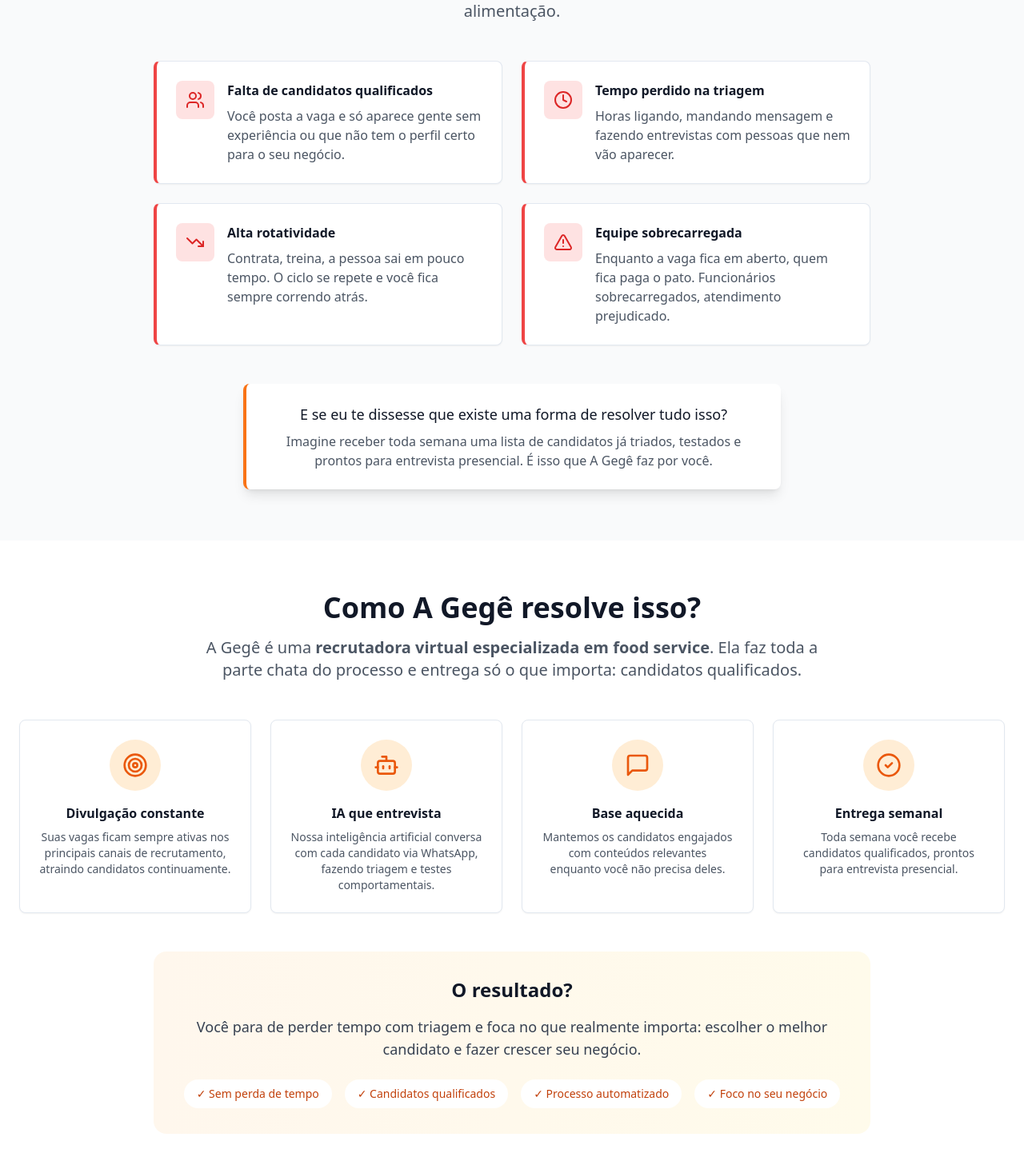
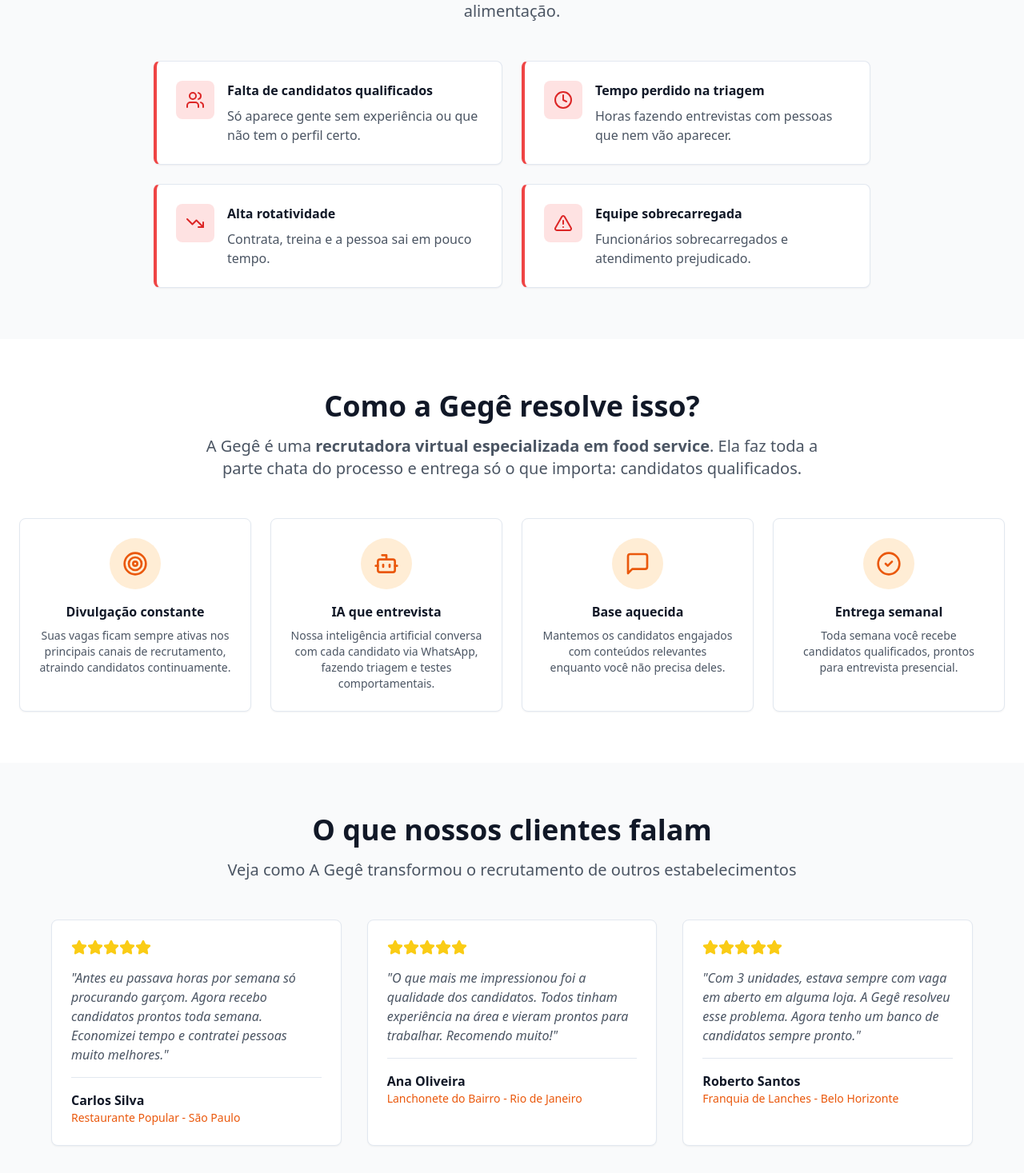
Before and after one commit to luaracunha/gege-food-match, a React (Vite) app: page / in a window 1280 px wide. Shown: the part 983-2450 px from the top of the page at 80% size. Built offline with nearby package versions, Linux system fonts and the light colour scheme.

Commit message:
Refactor: Improve LP content and structure
- Removed redundant text.
- Shortened problem descriptions.
- Changed "A Gegê" to "a Gegê" in the solution section.
- Updated the final CTA.
- Ensured correct capitalization.

```diff
--- a/src/components/ProblemSection.tsx
+++ b/src/components/ProblemSection.tsx
@@ -7,22 +7,22 @@ export const ProblemSection = () => {
     {
       icon: Users,
       title: "Falta de candidatos qualificados",
-      description: "Você posta a vaga e só aparece gente sem experiência ou que não tem o perfil certo para o seu negócio."
+      description: "Só aparece gente sem experiência ou que não tem o perfil certo."
     },
     {
       icon: Clock,
       title: "Tempo perdido na triagem",
-      description: "Horas ligando, mandando mensagem e fazendo entrevistas com pessoas que nem vão aparecer."
+      description: "Horas fazendo entrevistas com pessoas que nem vão aparecer."
     },
     {
       icon: TrendingDown,
       title: "Alta rotatividade",
-      description: "Contrata, treina, a pessoa sai em pouco tempo. O ciclo se repete e você fica sempre correndo atrás."
+      description: "Contrata, treina e a pessoa sai em pouco tempo."
     },
     {
       icon: AlertTriangle,
       title: "Equipe sobrecarregada",
-      description: "Enquanto a vaga fica em aberto, quem fica paga o pato. Funcionários sobrecarregados, atendimento prejudicado."
+      description: "Funcionários sobrecarregados e atendimento prejudicado."
     }
   ];
 
@@ -55,17 +55,6 @@ export const ProblemSection = () => {
             </Card>
           ))}
         </div>
-
-        <div className="text-center mt-12">
-          <div className="bg-white p-6 rounded-lg shadow-lg max-w-2xl mx-auto border-l-4 border-l-orange-500">
-            <p className="text-lg font-medium text-gray-900 mb-2">
-              E se eu te dissesse que existe uma forma de resolver tudo isso?
-            </p>
-            <p className="text-gray-600">
-              Imagine receber toda semana uma lista de candidatos já triados, testados e prontos para entrevista presencial. É isso que A Gegê faz por você.
-            </p>
-          </div>
-        </div>
       </div>
     </section>
   );
--- a/src/components/SolutionSection.tsx
+++ b/src/components/SolutionSection.tsx
@@ -31,7 +31,7 @@ export const SolutionSection = () => {
       <div className="container mx-auto px-6">
         <div className="text-center mb-12">
           <h2 className="text-3xl md:text-4xl font-bold text-gray-900 mb-4">
-            Como A Gegê resolve isso?
+            Como a Gegê resolve isso?
           </h2>
           <p className="text-xl text-gray-600 max-w-3xl mx-auto">
             A Gegê é uma <strong>recrutadora virtual especializada em food service</strong>.
@@ -39,7 +39,7 @@ export const SolutionSection = () => {
           </p>
         </div>
 
-        <div className="grid md:grid-cols-2 lg:grid-cols-4 gap-6 mb-12">
+        <div className="grid md:grid-cols-2 lg:grid-cols-4 gap-6">
           {features.map((feature, index) => (
             <Card key={index} className="text-center hover:shadow-lg transition-shadow animate-fadeInUp">
               <CardContent className="p-6">
@@ -52,23 +52,6 @@ export const SolutionSection = () => {
             </Card>
           ))}
         </div>
-
-        <div className="bg-gradient-to-r from-orange-50 to-amber-50 p-8 rounded-2xl max-w-4xl mx-auto">
-          <div className="text-center">
-            <h3 className="text-2xl font-bold text-gray-900 mb-4">
-              O resultado?
-            </h3>
-            <p className="text-lg text-gray-700 mb-6">
-              Você para de perder tempo com triagem e foca no que realmente importa: escolher o melhor candidato e fazer crescer seu negócio.
-            </p>
-            <div className="flex flex-wrap justify-center gap-4 text-sm">
-              <span className="bg-white px-4 py-2 rounded-full text-orange-700 font-medium">✓ Sem perda de tempo</span>
-              <span className="bg-white px-4 py-2 rounded-full text-orange-700 font-medium">✓ Candidatos qualificados</span>
-              <span className="bg-white px-4 py-2 rounded-full text-orange-700 font-medium">✓ Processo automatizado</span>
-              <span className="bg-white px-4 py-2 rounded-full text-orange-700 font-medium">✓ Foco no seu negócio</span>
-            </div>
-          </div>
-        </div>
       </div>
     </section>
   );
--- a/src/pages/Index.tsx
+++ b/src/pages/Index.tsx
@@ -1,12 +1,9 @@
+
 import { Button } from "@/components/ui/button";
-import { Card, CardContent, CardDescription, CardHeader, CardTitle } from "@/components/ui/card";
-import { CheckCircle2, Users, Clock, Target, TrendingUp, MessageSquare, Brain, Shield } from "lucide-react";
 import { useState } from "react";
 import { ContactForm } from "@/components/ContactForm";
 import { ProblemSection } from "@/components/ProblemSection";
 import { SolutionSection } from "@/components/SolutionSection";
-import { BenefitsSection } from "@/components/BenefitsSection";
-import { ProcessSection } from "@/components/ProcessSection";
 import { TestimonialsSection } from "@/components/TestimonialsSection";
 
 const Index = () => {
@@ -49,7 +46,7 @@ const Index = () => {
               onClick={scrollToContact}
               className="bg-orange-600 hover:bg-orange-700 text-white px-8 py-4 text-lg"
             >
-              Quero Candidatos Qualificados
+              Quero candidatos qualificados
             </Button>
             <Button
               size="lg"
@@ -57,7 +54,7 @@ const Index = () => {
               onClick={scrollToContact}
               className="border-orange-600 text-orange-600 hover:bg-orange-50 px-8 py-4 text-lg"
             >
-              Ver Como Funciona
+              Ver como funciona
             </Button>
           </div>
         </div>
@@ -89,95 +86,8 @@ const Index = () => {
       {/* Solution Section */}
       <SolutionSection />
 
-      {/* Benefits Section */}
-      <BenefitsSection />
-
-      {/* Process Section */}
-      <ProcessSection />
-
-      {/* Social Proof */}
-      <section className="bg-orange-50 py-16">
-        <div className="container mx-auto px-6 text-center">
-          <h2 className="text-3xl font-bold text-gray-900 mb-4">
-            Junte-se a centenas de estabelecimentos que já contratam melhor
-          </h2>
-          <p className="text-gray-600 mb-8">
-            Restaurantes, lanchonetes, padarias e cafeterias já descobriram como economizar tempo no recrutamento
-          </p>
-          <div className="flex flex-wrap justify-center items-center gap-8 opacity-60">
-            <div className="bg-white px-6 py-3 rounded-lg shadow-sm">
-              <span className="font-semibold text-gray-700">Restaurantes</span>
-            </div>
-            <div className="bg-white px-6 py-3 rounded-lg shadow-sm">
-              <span className="font-semibold text-gray-700">Lanchonetes</span>
-            </div>
-            <div className="bg-white px-6 py-3 rounded-lg shadow-sm">
-              <span className="font-semibold text-gray-700">Franquias</span>
-            </div>
-            <div className="bg-white px-6 py-3 rounded-lg shadow-sm">
-              <span className="font-semibold text-gray-700">Cafeterias</span>
-            </div>
-            <div className="bg-white px-6 py-3 rounded-lg shadow-sm">
-              <span className="font-semibold text-gray-700">Padarias</span>
-            </div>
-          </div>
-        </div>
-      </section>
-
-      {/* FAQ Section */}
-      <section className="py-16 bg-white">
-        <div className="container mx-auto px-6">
-          <div className="text-center mb-12">
-            <h2 className="text-3xl font-bold text-gray-900 mb-4">Perguntas frequentes</h2>
-          </div>
-          <div className="max-w-3xl mx-auto space-y-6">
-            <Card>
-              <CardHeader>
-                <CardTitle className="text-lg">Como vocês encontram os candidatos?</CardTitle>
-              </CardHeader>
-              <CardContent>
-                <p className="text-gray-600">
-                  Utilizamos múltiplos canais como Indeed, redes sociais e parcerias para atrair candidatos.
-                  Nossa IA faz a triagem inicial e entrevista via WhatsApp para garantir qualidade.
-                </p>
-              </CardContent>
-            </Card>
-            <Card>
-              <CardHeader>
-                <CardTitle className="text-lg">Quanto tempo leva para receber os primeiros candidatos?</CardTitle>
-              </CardHeader>
-              <CardContent>
-                <p className="text-gray-600">
-                  Após o setup inicial (1-2 dias), você começa a receber candidatos qualificados em até 7 dias.
-                  O envio é semanal com perfis selecionados.
-                </p>
-              </CardContent>
-            </Card>
-            <Card>
-              <CardHeader>
-                <CardTitle className="text-lg">E se eu não gostar de nenhum candidato?</CardTitle>
-              </CardHeader>
-              <CardContent>
-                <p className="text-gray-600">
-                  Ajustamos continuamente o perfil baseado no seu feedback. Quanto mais específico você for
-                  sobre suas preferências, mais assertivos ficamos na seleção.
-                </p>
-              </CardContent>
-            </Card>
-            <Card>
-              <CardHeader>
-                <CardTitle className="text-lg">Funciona para qualquer tipo de estabelecimento de alimentação?</CardTitle>
-              </CardHeader>
-              <CardContent>
-                <p className="text-gray-600">
-                  Sim! Atendemos restaurantes, lanchonetes, padarias, cafeterias, franquias e qualquer negócio
-                  que precise de colaboradores operacionais no food service.
-                </p>
-              </CardContent>
-            </Card>
-          </div>
-        </div>
-      </section>
+      {/* Testimonials Section */}
+      <TestimonialsSection />
 
       {/* Final CTA */}
       <section className="bg-gradient-to-r from-orange-600 to-orange-700 py-16 text-white">
@@ -186,7 +96,7 @@ const Index = () => {
             Pronto para parar de se preocupar com recrutamento?
           </h2>
           <p className="text-xl mb-8 opacity-90">
-            Converse com nosso time e descubra como A Gegê pode transformar a contratação no seu negócio
+            Converse com nosso time e descubra como a Gegê pode transformar a contratação no seu negócio
           </p>
           <Button
             size="lg"
```
Also changed, not shown: src/components/ContactForm.tsx (+8 -9 lines).
